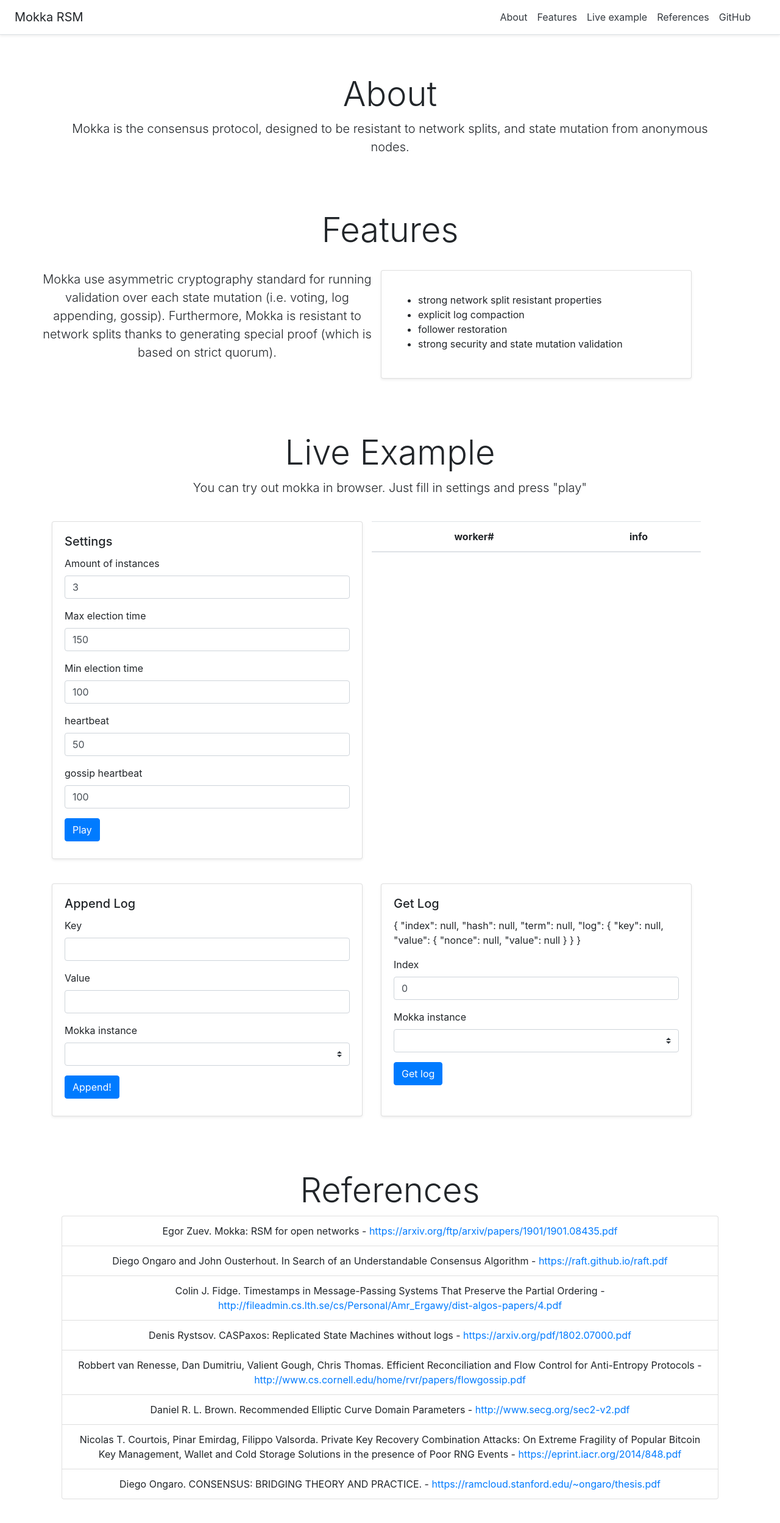
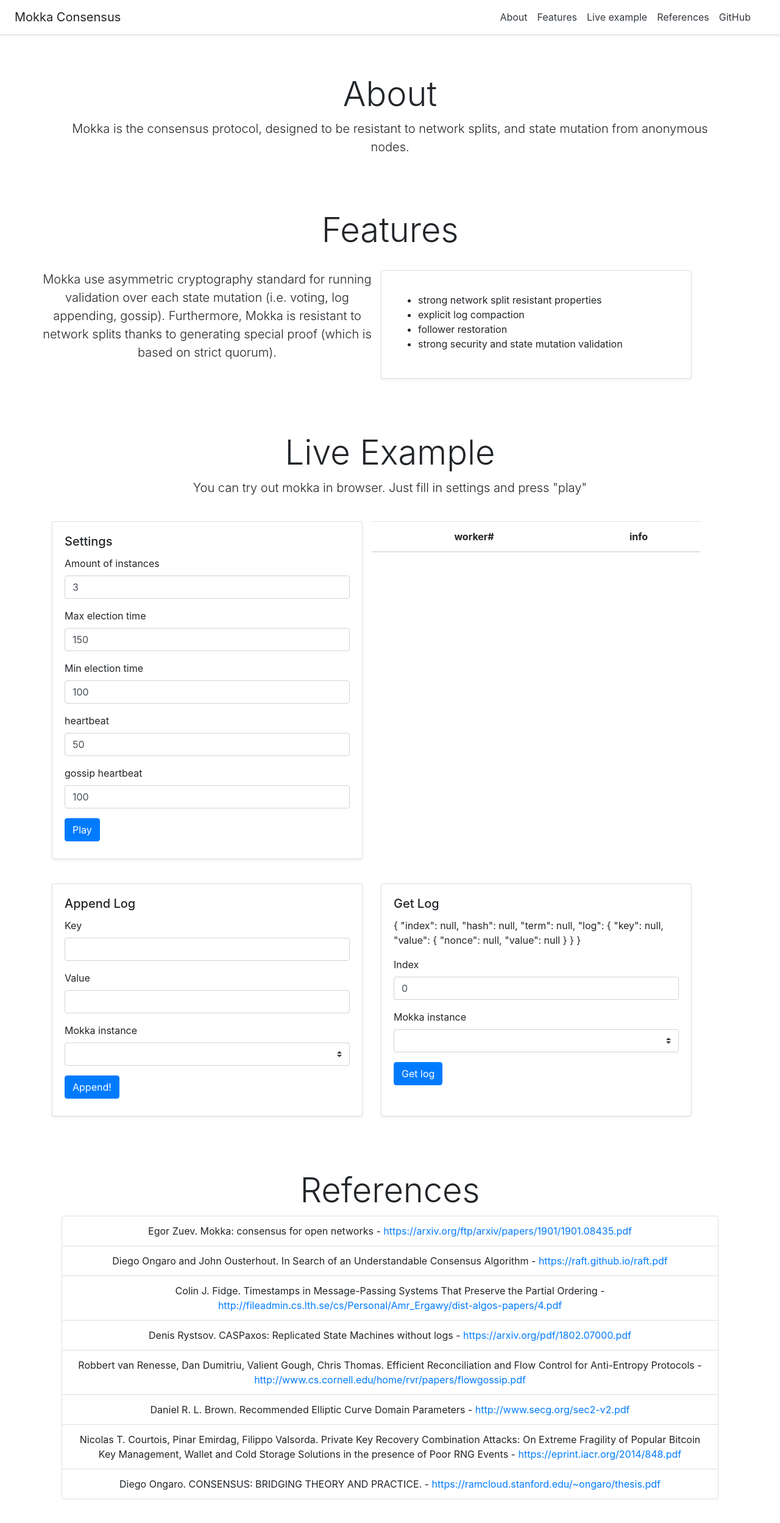
Before and after one commit to ega-forever/mokka-website, an Angular app: page / in a window 1280 px wide. Shown: the top 2498 px of the page at 61% size. Built offline with nearby package versions, Linux system fonts and the light colour scheme.

Commit message:
* updated mokka to v0.4.1

```diff
--- a/src/app/app.component.html
+++ b/src/app/app.component.html
@@ -2,7 +2,7 @@
 
 
 <div class="d-flex flex-column flex-md-row align-items-center p-3 px-md-4 mb-3 bg-white border-bottom shadow-sm">
-  <h5 class="my-0 mr-md-auto font-weight-normal">Mokka RSM</h5>
+  <h5 class="my-0 mr-md-auto font-weight-normal">Mokka Consensus</h5>
   <nav class="my-2 my-md-0 mr-md-3">
     <a class="p-2 text-dark" href="#about" (click)="scrollTo(about)">About</a>
     <a class="p-2 text-dark" href="#features" (click)="scrollTo(features)">Features</a>
--- a/src/app/references/references.component.ts
+++ b/src/app/references/references.component.ts
@@ -8,7 +8,7 @@ import {Component, OnInit} from '@angular/core';
 export class ReferencesComponent implements OnInit {
 
   public references: { title: string, url: string }[] = [
-    {title: "Egor Zuev. Mokka: RSM for open networks ", url: "https://arxiv.org/ftp/arxiv/papers/1901/1901.08435.pdf"},
+    {title: "Egor Zuev. Mokka: consensus for open networks ", url: "https://arxiv.org/ftp/arxiv/papers/1901/1901.08435.pdf"},
     {
       title: "Diego Ongaro and John Ousterhout. In Search of an Understandable Consensus Algorithm ",
       url: "https://raft.github.io/raft.pdf"
--- a/src/index.html
+++ b/src/index.html
@@ -2,7 +2,7 @@
 <html lang="en">
 <head>
   <meta charset="utf-8">
-  <title>Mokka RSM</title>
+  <title>Mokka Consensus</title>
   <base href="/">
 
   <meta name="viewport" content="width=device-width, initial-scale=1">
```
